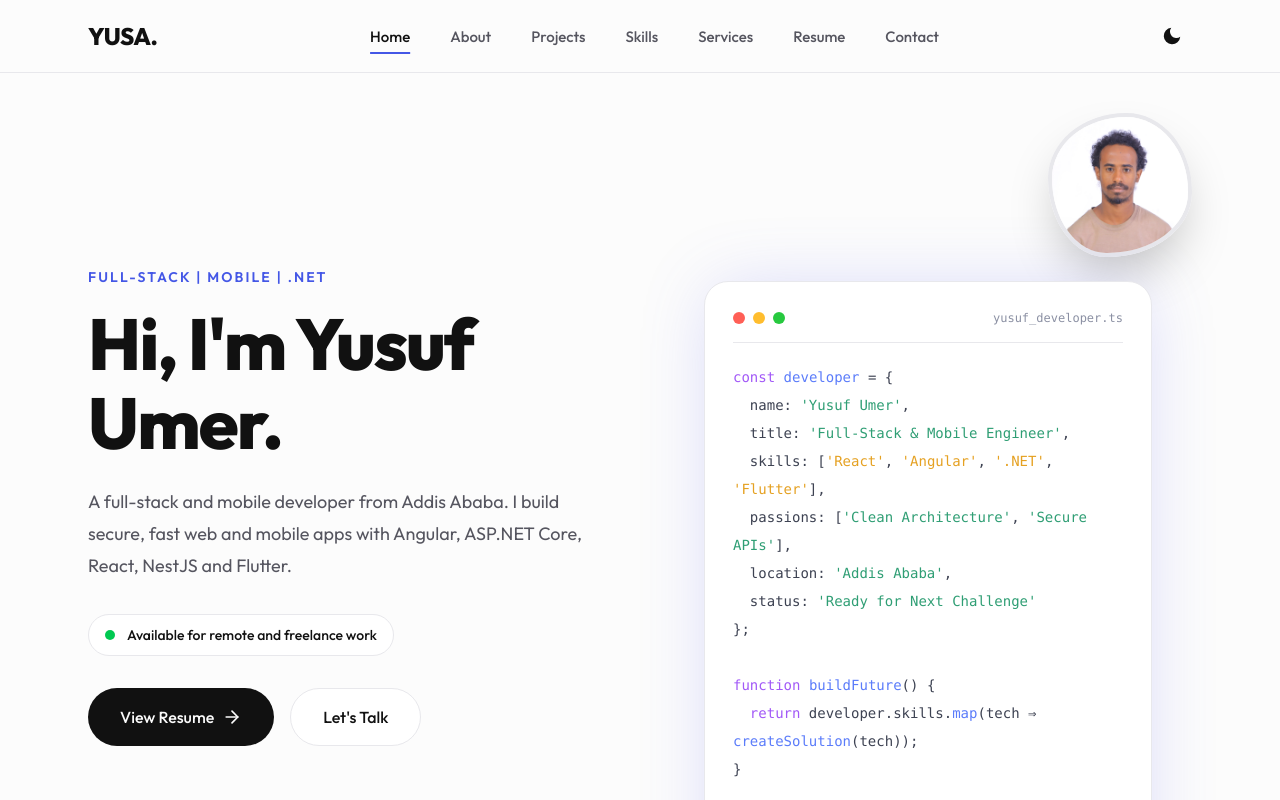
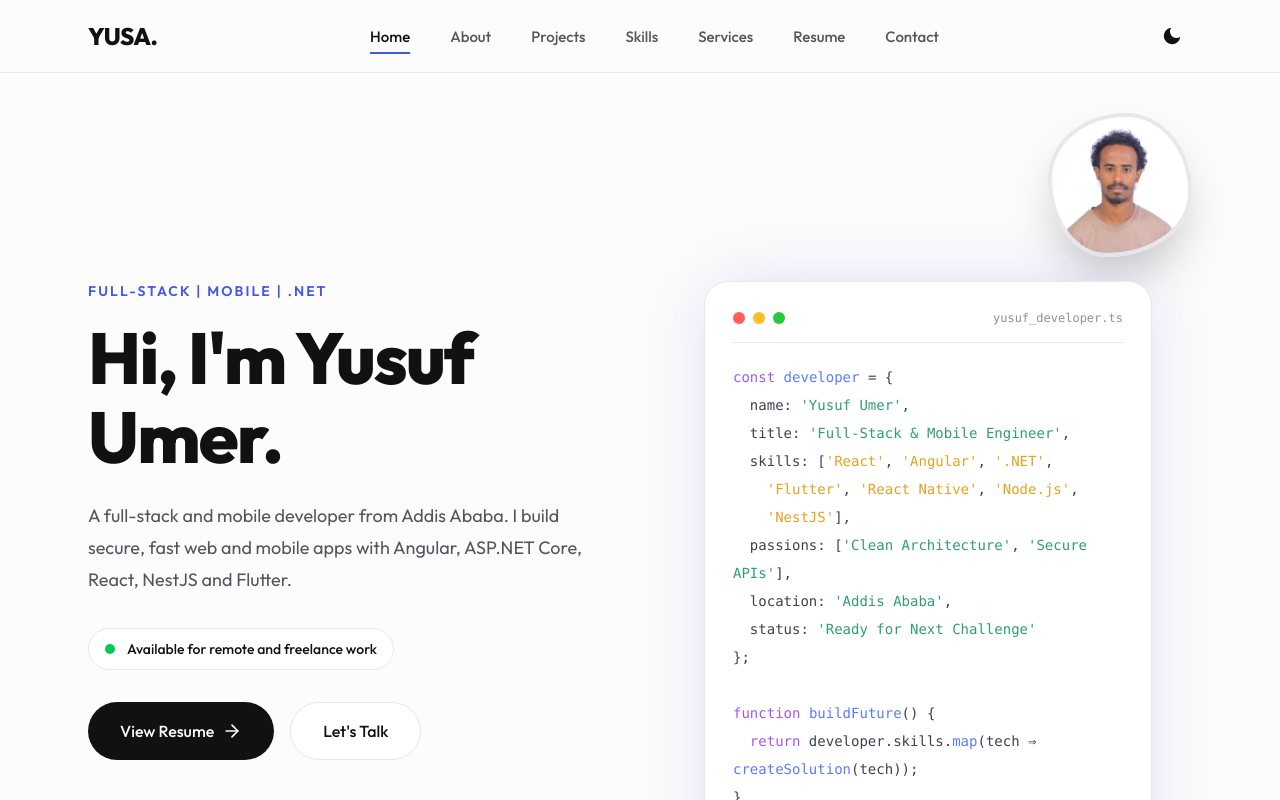
Before and after one commit to codewithyusa/portfolio, a React (Vite) app in the folder yusuf-portfolio/: page / in a window 1280 px wide. Shown: the top 800 px of the page. Built offline with nearby package versions, Linux system fonts and the light colour scheme.

Commit message:
feat: update CodeCard skills list

```diff
--- a/yusuf-portfolio/src/components/home/CodeCard.tsx
+++ b/yusuf-portfolio/src/components/home/CodeCard.tsx
@@ -29,8 +29,9 @@ export default function CodeCard() {
         <Kw>const</Kw> <Id>developer</Id> = {"{"}
         {"\n  "}name: <Str>'Yusuf Umer'</Str>,
         {"\n  "}title: <Str>'Full-Stack &amp; Mobile Engineer'</Str>,
-        {"\n  "}skills: [<Item>'React'</Item>, <Item>'Angular'</Item>, <Item>'.NET'</Item>,{" "}
-        <Item>'Flutter'</Item>],
+                {"\n  "}skills: [<Item>'React'</Item>, <Item>'Angular'</Item>, <Item>'.NET'</Item>,
+        {"\n    "}<Item>'Flutter'</Item>, <Item>'React Native'</Item>, <Item>'Node.js'</Item>,
+        {"\n    "}<Item>'NestJS'</Item>],
         {"\n  "}passions: [<Str>'Clean Architecture'</Str>, <Str>'Secure APIs'</Str>],
         {"\n  "}location: <Str>'Addis Ababa'</Str>,
         {"\n  "}status: <Str>'Ready for Next Challenge'</Str>
```
